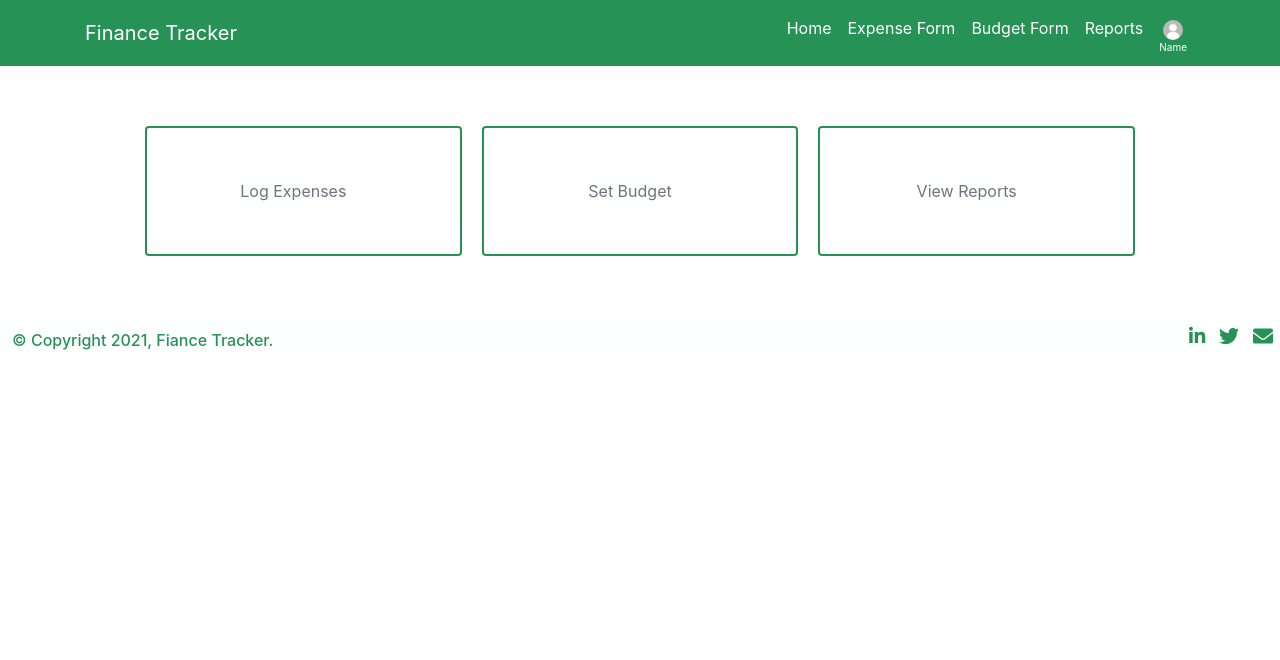
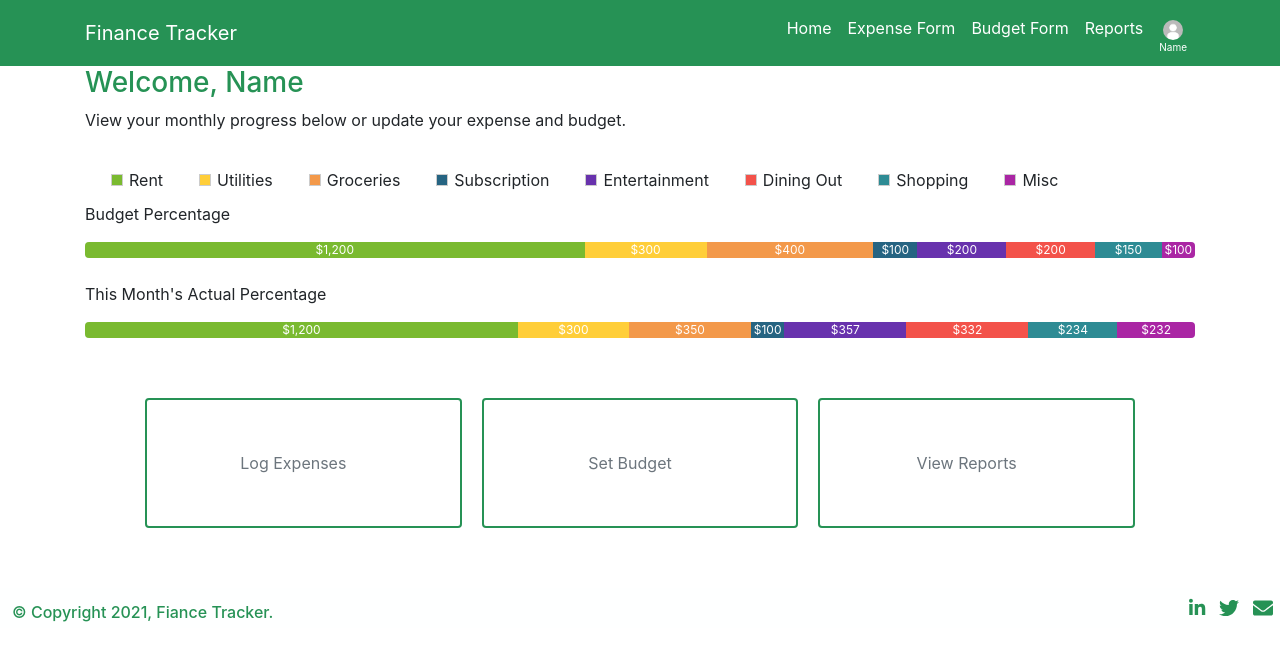
Before and after one commit to BrendaQu/project2-finance-tracker, a React (Create React App) app: page / in a window 1280 px wide. Shown: the top 660 px of the page. Built offline with nearby package versions, Linux system fonts and the light colour scheme.

Commit message:
user menu added

```diff
--- a/src/componenets/UserMenu/index.js
+++ b/src/componenets/UserMenu/index.js
@@ -5,6 +5,42 @@ import "./style.css";
 const UserMenu = () => {
     return (
         <div className="container">
+            <h3>Welcome, Name</h3>
+            <p>View your monthly progress below or update your expense and budget.</p>
+            <ul class="legend">
+                <li><span class="legend-rent"></span> Rent</li>
+                <li><span class="legend-utl"></span> Utilities</li>
+                <li><span class="legend-groc"></span> Groceries</li>
+                <li><span class="legend-subs"></span>Subscription</li>
+                <li><span class="legend-ent"></span> Entertainment</li>
+                <li><span class="legend-din"></span> Dining Out</li>
+                <li><span class="legend-shop"></span> Shopping</li>
+                <li><span class="legend-misc"></span>Misc</li>
+            </ul>
+            <br />
+            <p>Budget Percentage</p>
+            <div class="progress">
+                <div class="progress-bar bar-rent" role="progressbar" style={{ width: '45%' }} aria-valuenow="100" aria-valuemin="0" aria-valuemax="100">$1,200</div>
+                <div class="progress-bar bar-utl" role="progressbar" style={{ width: '11%' }} aria-valuenow="100" aria-valuemin="0" aria-valuemax="100">$300</div>
+                <div class="progress-bar bar-groc" role="progressbar" style={{ width: '15%' }} aria-valuenow="100" aria-valuemin="0" aria-valuemax="100">$400</div>
+                <div class="progress-bar bar-subs" role="progressbar" style={{ width: '4%' }} aria-valuenow="100" aria-valuemin="0" aria-valuemax="100">$100</div>
+                <div class="progress-bar bar-ent" role="progressbar" style={{ width: '8%' }} aria-valuenow="100" aria-valuemin="0" aria-valuemax="100">$200</div>
+                <div class="progress-bar bar-din" role="progressbar" style={{ width: '8%' }} aria-valuenow="100" aria-valuemin="0" aria-valuemax="100">$200</div>
+                <div class="progress-bar bar-shop" role="progressbar" style={{ width: '6%' }} aria-valuenow="100" aria-valuemin="0" aria-valuemax="100">$150</div>
+                <div class="progress-bar bar-misc" role="progressbar" style={{ width: '3%' }} aria-valuenow="100" aria-valuemin="0" aria-valuemax="100">$100</div>
+            </div>
+            <br />
+            <p>This Month's Actual Percentage</p>
+            <div class="progress">
+                <div class="progress-bar bar-rent" role="progressbar" style={{ width: '39%' }} aria-valuenow="100" aria-valuemin="0" aria-valuemax="100">$1,200</div>
+                <div class="progress-bar bar-utl" role="progressbar" style={{ width: '10%' }} aria-valuenow="100" aria-valuemin="0" aria-valuemax="100">$300</div>
+                <div class="progress-bar bar-groc" role="progressbar" style={{ width: '11%' }} aria-valuenow="100" aria-valuemin="0" aria-valuemax="100">$350</div>
+                <div class="progress-bar bar-subs" role="progressbar" style={{ width: '3%' }} aria-valuenow="100" aria-valuemin="0" aria-valuemax="100">$100</div>
+                <div class="progress-bar bar-ent" role="progressbar" style={{ width: '11%' }} aria-valuenow="100" aria-valuemin="0" aria-valuemax="100">$357</div>
+                <div class="progress-bar bar-din" role="progressbar" style={{ width: '11%' }} aria-valuenow="100" aria-valuemin="0" aria-valuemax="100">$332</div>
+                <div class="progress-bar bar-shop" role="progressbar" style={{ width: '8%' }} aria-valuenow="100" aria-valuemin="0" aria-valuemax="100">$234</div>
+                <div class="progress-bar bar-misc" role="progressbar" style={{ width: '7%' }} aria-valuenow="100" aria-valuemin="0" aria-valuemax="100">$232</div>
+            </div>
             <div class="user-menu">
                 <button class="btn btn-outline-secondary">Log Expenses<a href="#"></a></button>
                 <button class="btn btn-outline-secondary">Set Budget<a href="#"></a></button>
--- a/src/componenets/UserMenu/style.css
+++ b/src/componenets/UserMenu/style.css
@@ -31,3 +31,81 @@
 .user-menu a:hover {
     color: white;
 }
+
+.progress-bar.bar-rent {
+    background-color: #7ABA30;
+}
+
+.progress-bar.bar-utl {
+    background-color: #ffce39;
+}
+
+.progress-bar.bar-groc {
+    background-color: #f3994a;
+}
+
+.progress-bar.bar-subs {
+    background-color: #266482;
+}
+.progress-bar.bar-ent{
+    background-color: #6832AD;
+}
+
+.progress-bar.bar-din {
+    background-color: #F3524A;
+}
+
+.progress-bar.bar-shop {
+    background-color: #2E8B94;
+}
+
+.progress-bar.bar-misc {
+    background-color: #AA26A4;
+}
+
+.legend {
+    list-style: none;
+    height: 30px;
+    padding: 10px;
+    margin: auto;
+}
+.legend li {
+    float: left;
+    margin-right: 10px;
+    padding: 10px;
+}
+.legend span {
+     border: 1px solid #ccc;
+     float: left;
+     width: 12px;
+     height: 12px;
+     margin: 6px; }
+
+.legend .legend-rent {
+    background-color: #7ABA30;
+}
+.legend .legend-utl {
+    background-color: #ffce39;
+}
+.legend .legend-groc {
+    background-color: #f3994a;
+}
+.legend .legend-subs {
+    background-color: #266482;
+}
+.legend .legend-ent {
+    background-color: #6832AD;
+}
+.legend .legend-din {
+    background-color: #F3524A;
+}
+.legend .legend-shop {
+    background-color: #2E8B94;
+}
+.legend .legend-misc {
+    background-color: #AA26A4;
+}
+
+h3 {
+    color: #269255;
+}
```
